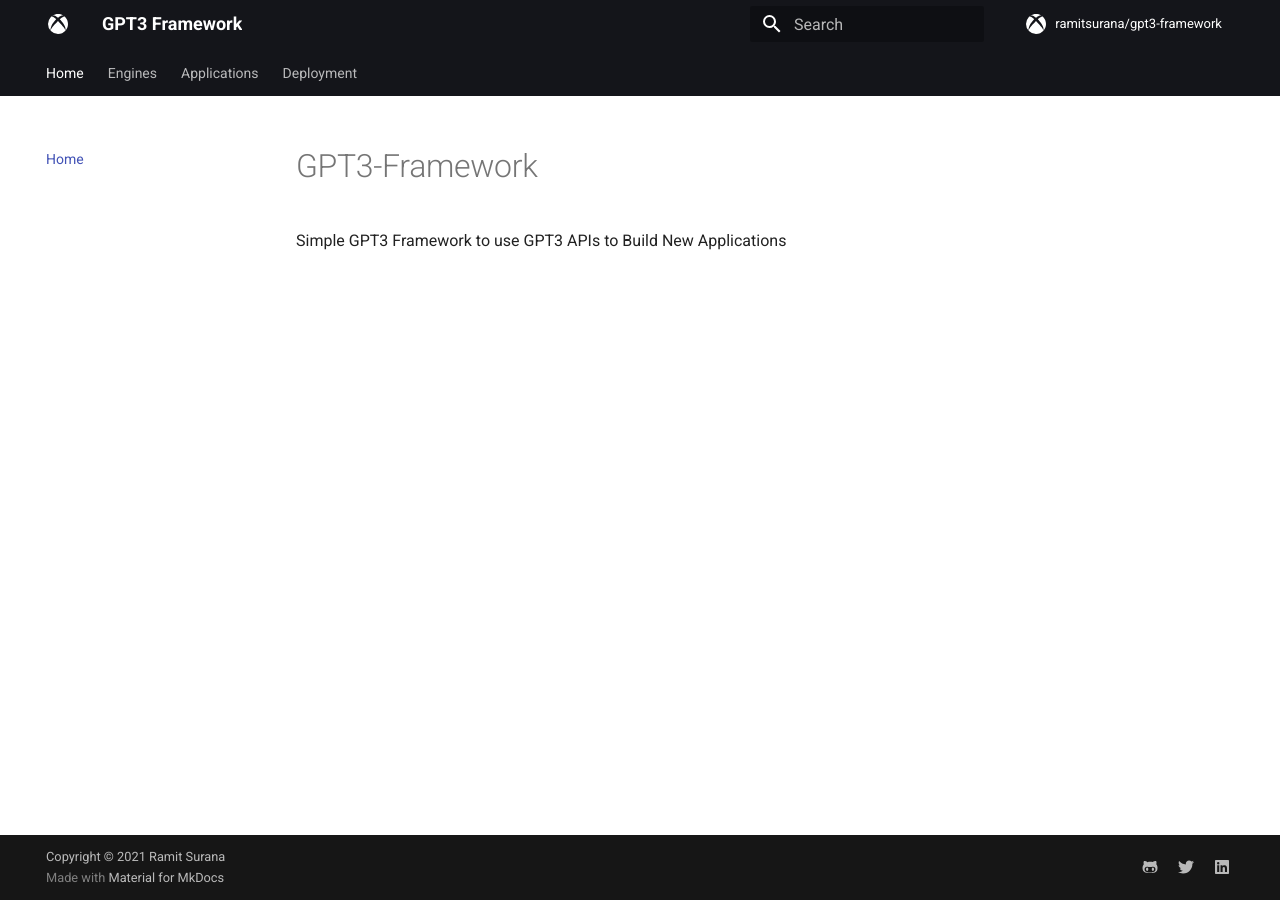
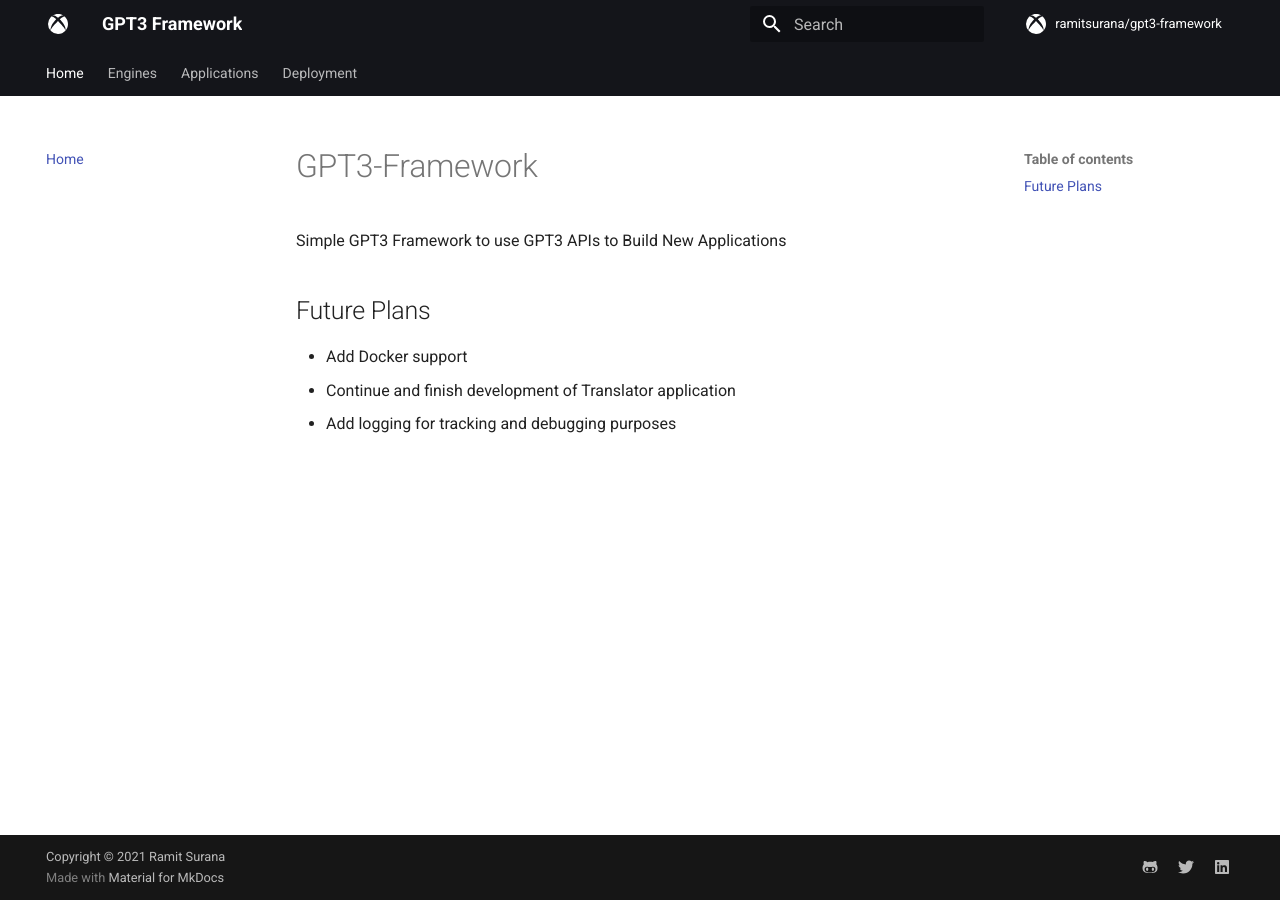
Before and after one commit to ramitsurana/gpt3-framework, an MkDocs documentation site: the page built from docs/README.md, in a window 1280 px wide. Built offline with MkDocs 1.6.1 and Material for MkDocs 9.7.7, drawn with Linux system fonts in a browser that asks for light colours; comment, search, counter and statistics services are not loaded.

Commit message:
add future plans

```diff
--- a/docs/README.md
+++ b/docs/README.md
@@ -1,2 +1,8 @@
 # GPT3-Framework
 Simple GPT3 Framework to use GPT3 APIs to Build New Applications
+
+## Future Plans
+
+* Add Docker support
+* Continue and finish development of Translator application
+* Add logging for tracking and debugging purposes
```
